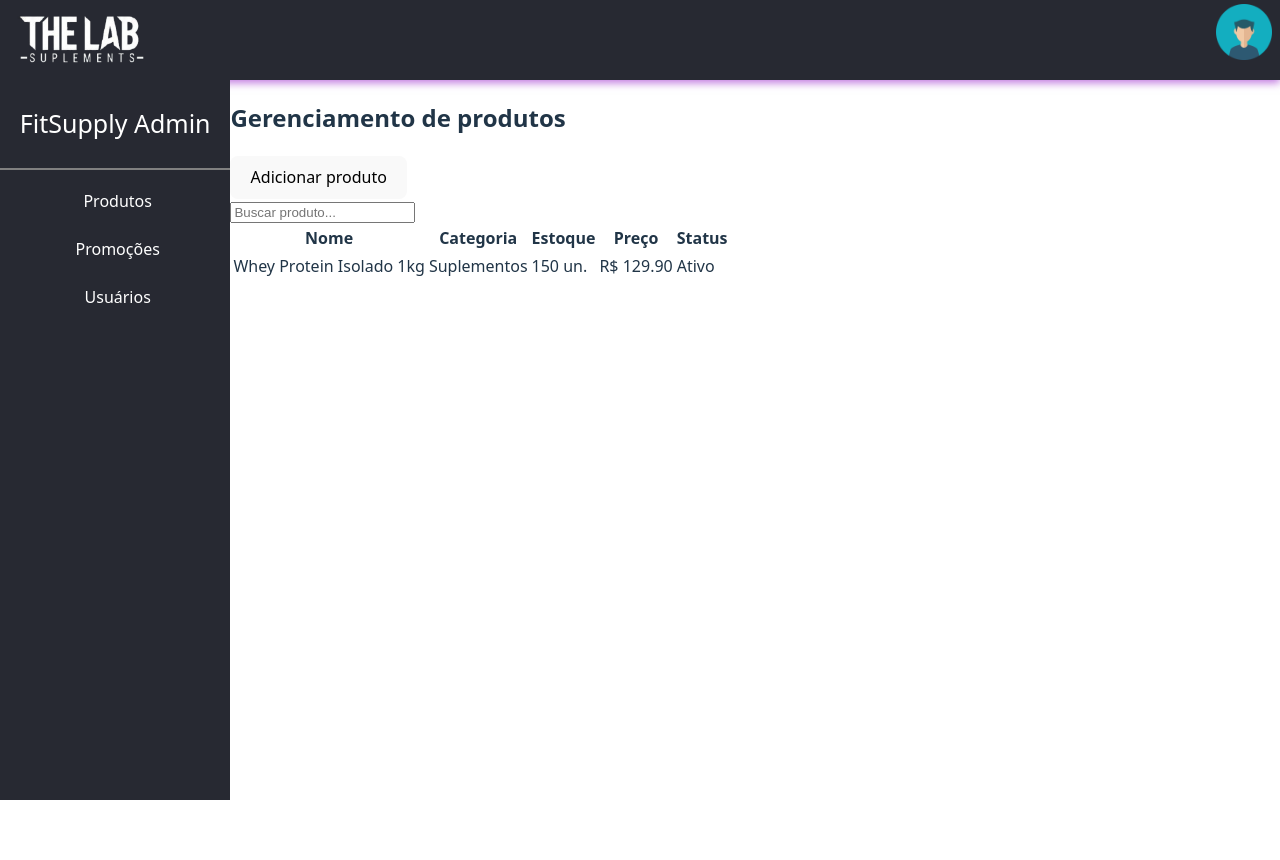
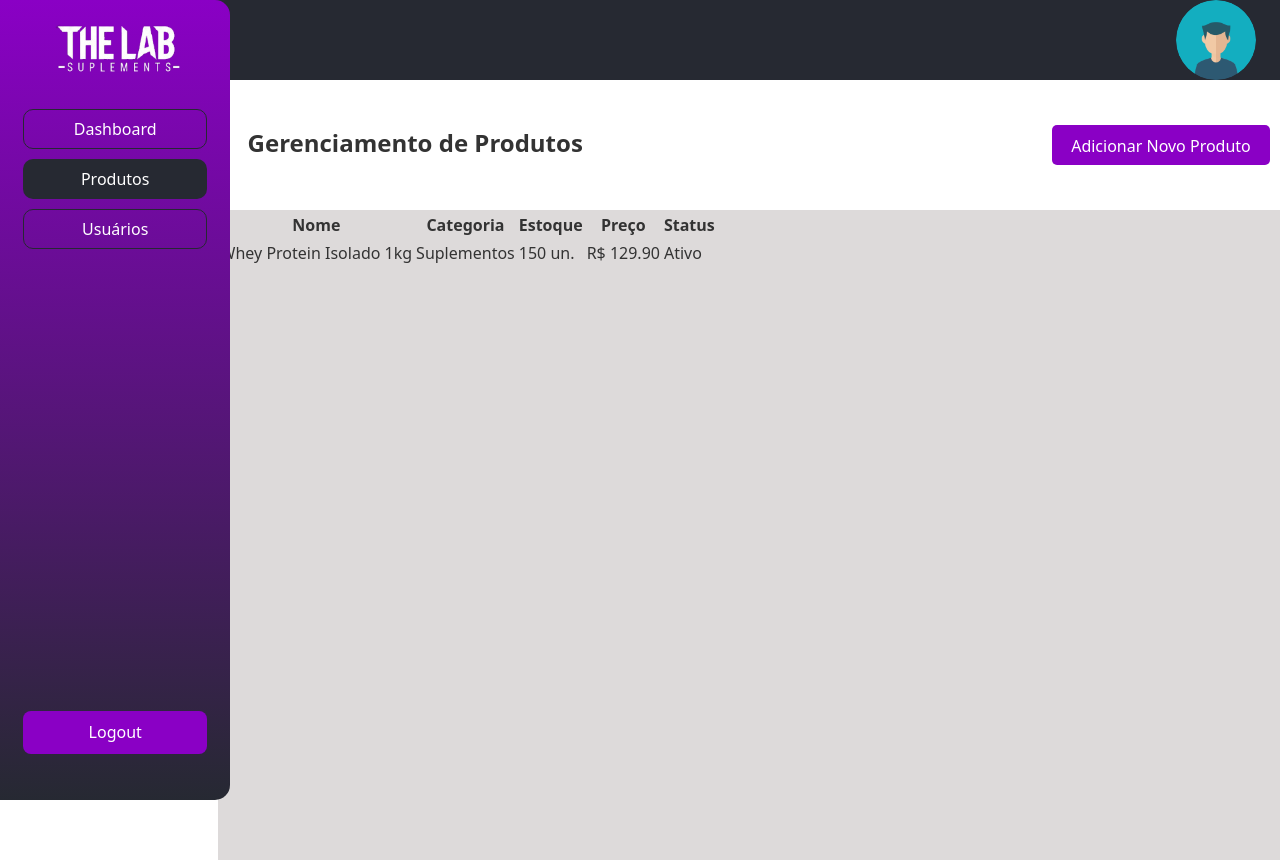
Before and after one commit to Andrevieiram/Ecommerce-The-Lab-Suplements, a React (Vite) app: page /produto in a window 1280 px wide. Before the commit the page ends 800 px from the top, so only its background shows below. Built offline with nearby package versions, Linux system fonts and the light colour scheme.

Commit message:
Mudanças na página de produtos para aplicar o style fixo do sistema

```diff
--- a/index.html
+++ b/index.html
@@ -4,7 +4,7 @@
     <meta charset="UTF-8" />
     <link rel="icon" type="image/svg+xml" href="/vite.svg" />
     <meta name="viewport" content="width=device-width, initial-scale=1.0" />
-    <title>ecommerce-the-lab</title>
+    <title>The Lab Suplements</title>
   </head>
   <body>
     <div id="root"></div>
--- a/src/Home/Home.css
+++ b/src/Home/Home.css
@@ -1,88 +1,192 @@
-#home-container{
+.header-container{
     display: flex;
-    flex-flow: column;
+    flex-flow: row nowrap;
+    align-items: center;
+    justify-content: space-between;
+    background-color: #262932;
+    color: white;
+
+    height: 80px;
+    position: fixed;
+    top: 0;
+    left: 0;
     width: 100%;
-    height: 100vh;
+    z-index: 10;
+    box-sizing: border-box;
 }
 
-#header{
+.avatar{
     display: flex;
-    flex-flow: row;
-    background-color: #272932;
-    width: 100%;
-    height: 10%;
-    justify-content: space-between;
-    box-shadow: #8900c486 0px 3px 8px;
-    button{
+    align-items: center;
+    justify-content: center;
+    height: 20vh;
+    max-height: 60px;
+    margin-left: auto;
+    cursor: pointer;
     background-color: transparent;
     border: none;
     padding: 0;
 }
-    #brand{
-        margin-left: 8px;
-        #logo{
+
+.avatar img,
+.avatar #picture{
     height: 100%;
+    width: auto;
+    border-radius: 50%;
+    object-fit: cover;
+    display: block;
+    background-color: transparent;
 }
 
-    }
-    #avatar{
-        height: 7vh;
-        justify-items: center;
-        margin-top: 4px;
-        margin-right: 8px;
-        #picture{
-            height: 100%;
+
+
+
+.leftNav-container{
+    display: flex;
+    flex-direction: column;
+    background: linear-gradient(#8A00C5, #262932);
+    align-items: center;
+    color: white;
+    width: 18%;
+    height: 100vh;
+
+    border-top-right-radius: 15px;
+    border-bottom-right-radius: 15px;
+
+    position: fixed;
+    top: 0;
+    left: 0;
+    z-index: 20;
 }
 
-    }
+
+.logo-left{
+    width: 60%;
+    margin-top: 10px;
+    margin-bottom: 20px;
 }
 
-main{
-    display: flex;
-    flex-direction: row;
-    width: 100%;
-    flex-grow: 1;
-    #left-container{
-        width: 18%;
+.nav-items {
+  width: 80%;
   display: flex;
   flex-direction: column;
-        background-color: #272932;
   align-items: center;
-        color: white;
-        button{
-            width: 60%;
-            margin-bottom: 5px;
-            margin-left: 5px;
-            background-color: transparent;
-        }
-        #titulo{
-            border-bottom: solid 2px gray;
-            width: 100%;
-            display: flex;
-            justify-content: center;
-            margin-bottom: 10px;
-            p{
-                font-size: 25px;
-            }
-        }
-        span{
-            color: white;
-        }
-    }
-    #grid-produtos{
-        width: 70%;
-        .topo{
-            position: absolute;
-            display: flex;
-            flex-direction: row;
-            top: 9vh;
-            width: 100%;
-            .botao-titulo{
-                display: flex;
-                flex-direction: row;
-                justify-content: space-between;
-            }
-        }
+  flex: 1;
 }
 
+.nav-item{
+    width: 100%;
+    height: 40px;
+
+    background: transparent;
+    color: white;
+    display: flex;
+    align-items: center;
+    justify-content: center;
+    cursor: pointer;
+    border: 1px solid #262932;
+    margin-bottom: 10px;
+    border-radius: 10px;
 }
+
+.nav-item-active{
+    width: 100%;
+    height: 40px;
+
+    color: white;
+    display: flex;
+    align-items: center;
+    justify-content: center;
+    cursor: pointer;
+    margin-bottom: 10px;
+    background-color: #262932;
+    border-radius: 10px;
+}
+
+.nav-item:hover{
+    background: rgba(255, 255, 255, 0.1);
+    border: 1px solid white;
+}
+
+.nav-item-active:hover{
+    background: rgba(255, 255, 255, 0.2);
+    border: 1px solid white;
+}
+
+
+.nav-item-logout{
+    width: 80%;
+
+    background-color: #8A00C5;
+    color: white;
+    display: flex;
+    align-items: center;
+    justify-content: center;
+    cursor: pointer;
+
+    margin-bottom: 20%;
+}
+
+.nav-item-logout:hover{
+    background: #71079e;
+    border: 1px solid white;
+}
+
+
+.main-products{
+    position: absolute;
+    left: 17%;
+    width: 83%;
+
+    min-height: 0vh;
+    padding: 0 20px 20px 20px;
+    color: #333;
+    box-sizing: border-box;
+    top: 80px;
+}
+
+.main-title{
+    display: flex;
+    align-items: center;
+    justify-content: space-between;
+    margin-left: 10px;
+    margin-top: 5px;
+    height: 15vh;
+    width: 100%;
+    position: relative;
+}
+
+.main-title h1{
+    font-size: 24px;
+    margin-bottom: 20px;
+}
+
+.productAdd-button{
+    height: 40px;
+    position: absolute;
+    right: 0;
+    bottom: 1;
+
+    background-color: #8A00C5;
+    color: white;
+    border: none;
+    border-radius: 5px;
+    cursor: pointer;
+}
+
+.productAdd-button:hover{
+    background: #71079e;
+}
+
+
+.products-table-container{
+    width: 100%;
+    height: calc(85vh - 30px);
+    overflow-x: auto;
+    position: absolute;
+    top: calc(15vh + 10px);
+    bottom: 0;
+    left: 0;
+    right: 0;
+    background-color: rgb(221, 218, 218);
+}
--- a/src/Home/Home.tsx
+++ b/src/Home/Home.tsx
@@ -1,42 +1,34 @@
 import './Home.css';
+
 const Home = () => {
   return (
-    <div id="home-container">
-        <header id="header">
-            <button id="brand">
-                <img id="logo" src="images\WhatsApp_Image_2025-10-28_at_11.50.35-removebg-preview.png"></img>
-            </button>
-            <button id="avatar">
+    <div className = "users-container">
+      <header className="header-container">
+        <button className="avatar">
                 <img id='picture' src='images\avatar.png'></img>
         </button>
       </header>
-        <main>
-          <div id='left-container'>
-            <div id='titulo'>
-              <p>FitSupply Admin</p>
-            </div>
-            <button>
-              <span>Produtos</span>
-            </button>
-            <button>
-              <span>Promoções</span>
-            </button>
-            <button>
-              <span>Usuários</span>
-            </button>
+
+      <nav className="leftNav-container">
+          <img className="logo-left" src="images\WhatsApp_Image_2025-10-28_at_11.50.35-removebg-preview.png" alt="The Lab Suplements" />
+
+          <div className="nav-items">
+            <button className="nav-item">Dashboard</button>
+            <button className="nav-item-active">Produtos</button>
+            <button className="nav-item">Usuários</button>
           </div>
 
-          <div className='grid-produtos'>
-            <div className='topo'>
-              <div className='botao-titulo'>
-                <h2>Gerenciamento de produtos</h2>
-                <button>
-                  <span>Adicionar produto</span>
-                </button>
-              </div>
-              <input type='text' placeholder='Buscar produto...' className='search'></input>
+          <button className="nav-item-logout">Logout</button>
+      </nav>
+
+      <main className="main-products">
+        <div className="main-title">
+            <h1>Gerenciamento de Produtos</h1>
+            <button className="productAdd-button">Adicionar Novo Produto</button>
+
         </div>
 
+        <div className="products-table-container">
           <table id='lista-produtos'>
               <tr>
               <th>Nome</th>
@@ -53,11 +45,15 @@ const Home = () => {
                 <td>Ativo</td>
               </tr>
             </table>
+
         </div>
 
 
 
       </main>
+
+
+
     </div>
   )
 }
```
Also changed, not shown: src/App.tsx (+4 -4 lines). Lines whose indentation alone changed are shown as unchanged.
